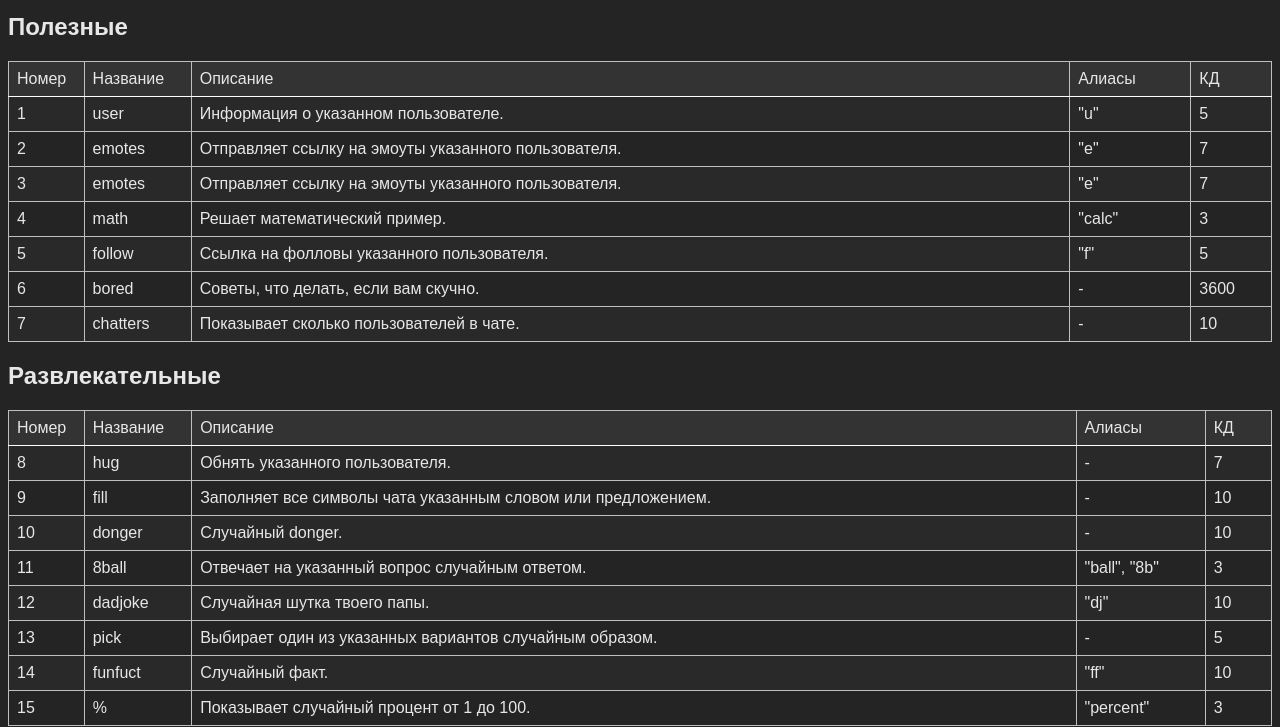
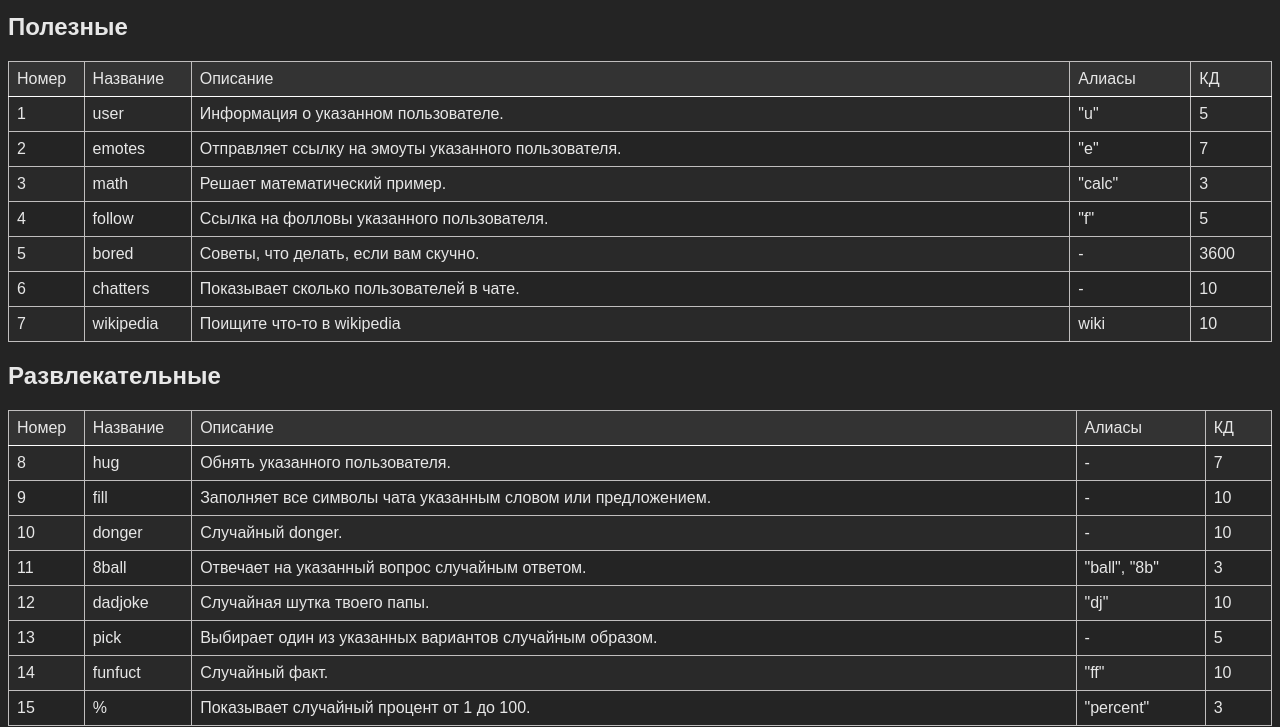
Before and after one commit to 1wenly/1wenly.github.io, a plain HTML site: page index.html in a window 1280 px wide. Shown: the part 101-828 px from the top of the page. Drawn offline with Linux system fonts and the light colour scheme.

Commit message:
Update index.html

```diff
--- a/index.html
+++ b/index.html
@@ -73,37 +73,37 @@
         </tr>
         <tr>
             <td>3</td>
-            <td>emotes</td>
-            <td>Отправляет ссылку на эмоуты указанного пользователя.</td>
-            <td>"e"</td>
-            <td>7</td>
-        </tr>
-        <tr>
-            <td>4</td>
             <td>math</td>
             <td>Решает математический пример.</td>
             <td>"calc"</td>
             <td>3</td>
         </tr>
         <tr>
-            <td>5</td>
+            <td>4</td>
             <td>follow</td>
             <td>Ссылка на фолловы указанного пользователя.</td>
             <td>"f"</td>
             <td>5</td>
         </tr>
         <tr>
-            <td>6</td>
+            <td>5</td>
             <td>bored</td>
             <td>Советы, что делать, если вам скучно.</td>
             <td>-</td>
             <td>3600</td>
         </tr>
         <tr>
-            <td>7</td>
+            <td>6</td>
             <td>chatters</td>
             <td>Показывает сколько пользователей в чате.</td>
             <td>-</td>
+            <td>10</td>
+        </tr>
+        <tr>
+            <td>7</td>
+            <td>wikipedia</td>
+            <td>Поищите что-то в wikipedia</td>
+            <td>wiki</td>
             <td>10</td>
         </tr>
     </table>
```
